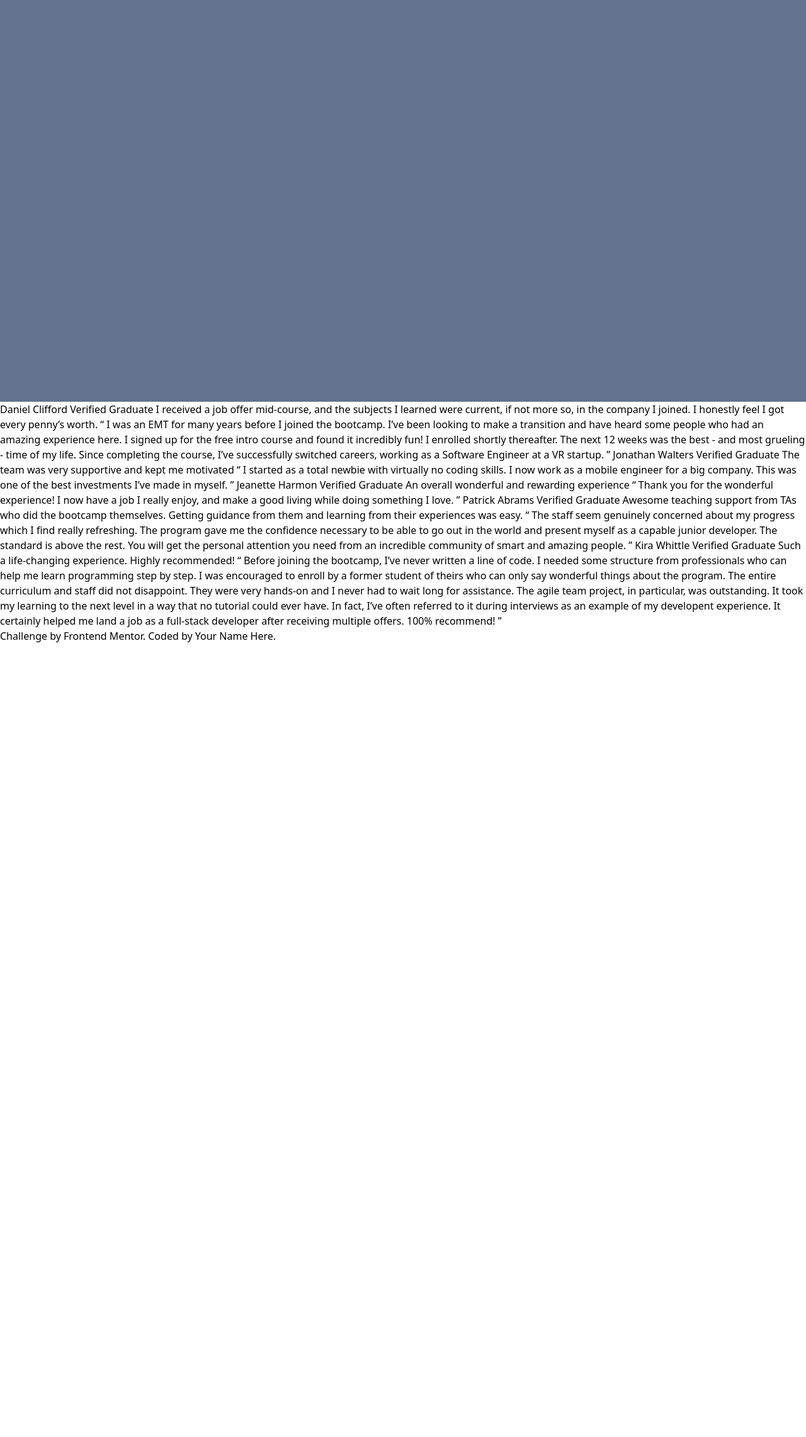
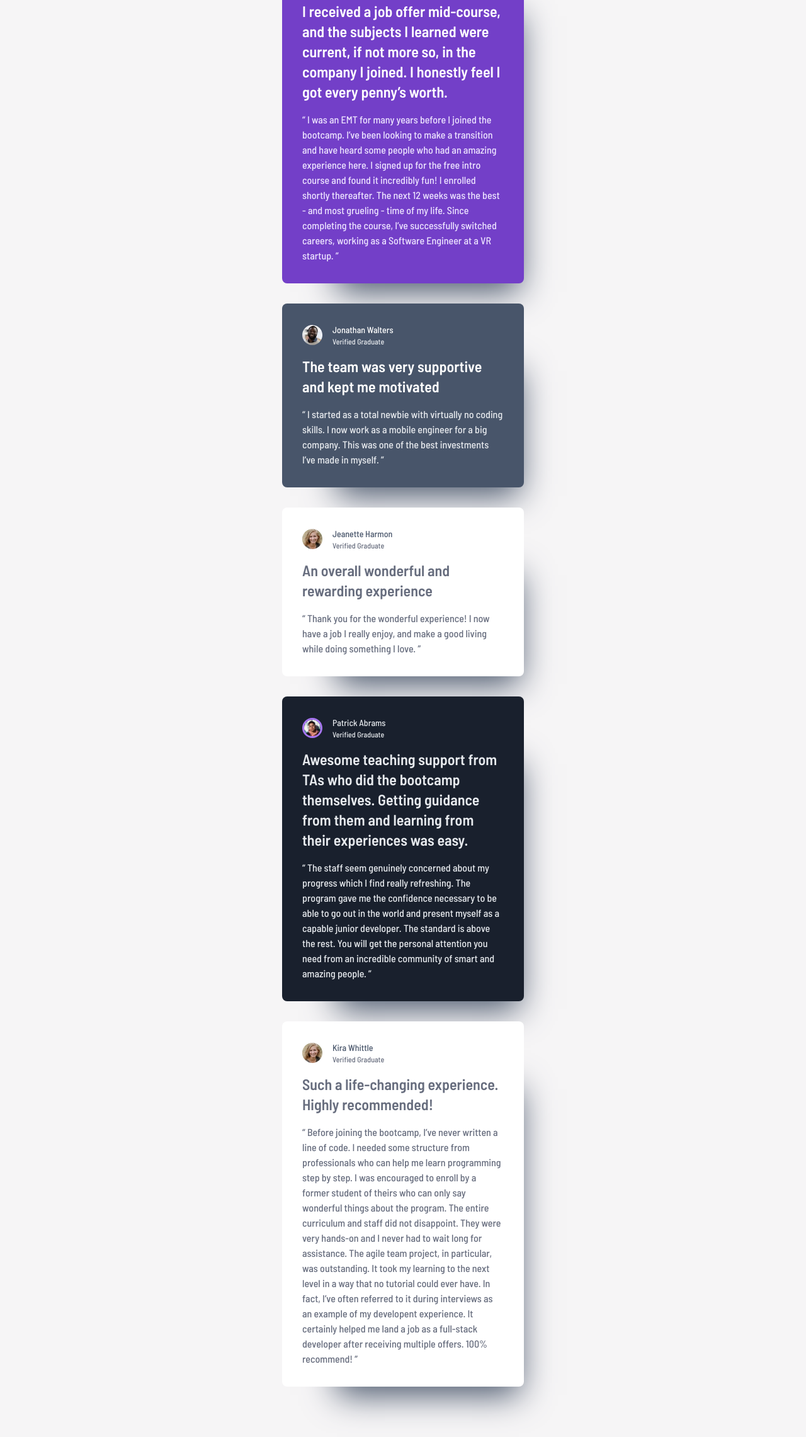
Before and after one commit to JVarney03/webdev-testimonials-section, a website built with Vite: page index.html in a window 1280 px wide. Shown: the part 162-2444 px from the top of the page at 63% size. Before the commit the page ends 1184 px from the top, so only its background shows below. Built offline with nearby package versions, Linux system fonts and the light colour scheme.

Commit message:
finished mobile

```diff
--- a/index.html
+++ b/index.html
@@ -15,49 +15,145 @@
     <title>Frontend Mentor | [Challenge Name Here]</title>
     <link rel="stylesheet" href="./src/style.css" />
   </head>
-  <body>
-    <main class="min-h-screen w-screen bg-slate-500">
+  <body class="font-barlow bg-white-100">
+    <main class="my-20 grid w-screen justify-center gap-8">
+      <article
+        class="shadow-drop flex max-w-sm flex-col gap-4 rounded-lg bg-purple-500 p-8 text-white"
+      >
+        <header class="flex items-center gap-4">
+          <img
+            class="h-8 rounded-full border-3 border-purple-300"
+            src="images/image-daniel.jpg"
+            alt="Profile Picture"
+          />
+          <div>
+            <h3 class="text-sm font-medium">Daniel Clifford</h3>
+            <h2 class="text-xs font-medium">Verified Graduate</h2>
+          </div>
+        </header>
+        <h3 class="text-2xl font-semibold">
+          I received a job offer mid-course, and the subjects I learned were
+          current, if not more so, in the company I joined. I honestly feel I
+          got every penny’s worth.
+        </h3>
+        <p class="font-medium text-purple-50">
+          “ I was an EMT for many years before I joined the bootcamp. I’ve been
+          looking to make a transition and have heard some people who had an
+          amazing experience here. I signed up for the free intro course and
+          found it incredibly fun! I enrolled shortly thereafter. The next 12
+          weeks was the best - and most grueling - time of my life. Since
+          completing the course, I’ve successfully switched careers, working as
+          a Software Engineer at a VR startup. ”
+        </p>
+      </article>
 
+      <article
+        class="shadow-drop bg-grey-500 flex max-w-sm flex-col gap-4 rounded-lg p-8 text-white"
+      >
+        <header class="flex items-center gap-4">
+          <img
+            class="h-8 rounded-full"
+            src="images/image-jonathan.jpg"
+            alt="Profile Picture"
+          />
+          <div>
+            <h3 class="text-sm font-medium">Jonathan Walters</h3>
+            <h2 class="text-grey-100 text-xs font-medium">Verified Graduate</h2>
+          </div>
+        </header>
+        <h3 class="text-2xl font-semibold">
+          The team was very supportive and kept me motivated
+        </h3>
+        <p class="text-grey-100 font-medium">
+          “ I started as a total newbie with virtually no coding skills. I now
+          work as a mobile engineer for a big company. This was one of the best
+          investments I’ve made in myself. ”
+        </p>
+      </article>
+
+      <article
+        class="shadow-drop text-grey-400 flex max-w-sm flex-col gap-4 rounded-lg bg-white p-8"
+      >
+        <header class="flex items-center gap-4">
+          <img
+            class="h-8 rounded-full"
+            src="images/image-jeanette.jpg"
+            alt="Profile Picture"
+          />
+          <div>
+            <h3 class="text-grey-500 text-sm font-medium">Jeanette Harmon</h3>
+            <h2 class="text-xs font-medium">Verified Graduate</h2>
+          </div>
+        </header>
+        <h3 class="text-2xl font-semibold">
+          An overall wonderful and rewarding experience
+        </h3>
+        <p class="font-medium">
+          “ Thank you for the wonderful experience! I now have a job I really
+          enjoy, and make a good living while doing something I love. ”
+        </p>
+      </article>
+
+      <article
+        class="shadow-drop text-grey-100 bg-blue flex max-w-sm flex-col gap-4 rounded-lg p-8"
+      >
+        <header class="flex items-center gap-4">
+          <img
+            class="h-8 rounded-full border-3 border-purple-300"
+            src="images/image-patrick.jpg"
+            alt="Profile Picture"
+          />
+          <div>
+            <h3 class="text-sm font-medium">Patrick Abrams</h3>
+            <h2 class="text-xs font-medium">Verified Graduate</h2>
+          </div>
+        </header>
+        <h3 class="text-2xl font-semibold">
+          Awesome teaching support from TAs who did the bootcamp themselves.
+          Getting guidance from them and learning from their experiences was
+          easy.
+        </h3>
+        <p class="font-medium">
+          “ The staff seem genuinely concerned about my progress which I find
+          really refreshing. The program gave me the confidence necessary to be
+          able to go out in the world and present myself as a capable junior
+          developer. The standard is above the rest. You will get the personal
+          attention you need from an incredible community of smart and amazing
+          people. ”
+        </p>
+      </article>
+
+      <article
+        class="shadow-drop text-grey-400 flex max-w-sm flex-col gap-4 rounded-lg bg-white p-8"
+      >
+        <header class="flex items-center gap-4">
+          <img
+            class="h-8 rounded-full"
+            src="images/image-jeanette.jpg"
+            alt="Profile Picture"
+          />
+          <div>
+            <h3 class="text-grey-500 text-sm font-medium">Kira Whittle</h3>
+            <h2 class="text-xs font-medium">Verified Graduate</h2>
+          </div>
+        </header>
+        <h3 class="text-2xl font-semibold">
+          Such a life-changing experience. Highly recommended!
+        </h3>
+        <p class="font-medium">
+          “ Before joining the bootcamp, I’ve never written a line of code. I
+          needed some structure from professionals who can help me learn
+          programming step by step. I was encouraged to enroll by a former
+          student of theirs who can only say wonderful things about the program.
+          The entire curriculum and staff did not disappoint. They were very
+          hands-on and I never had to wait long for assistance. The agile team
+          project, in particular, was outstanding. It took my learning to the
+          next level in a way that no tutorial could ever have. In fact, I’ve
+          often referred to it during interviews as an example of my developent
+          experience. It certainly helped me land a job as a full-stack
+          developer after receiving multiple offers. 100% recommend! ”
+        </p>
+      </article>
     </main>
-    Daniel Clifford Verified Graduate I received a job offer mid-course, and the
-    subjects I learned were current, if not more so, in the company I joined. I
-    honestly feel I got every penny’s worth. “ I was an EMT for many years
-    before I joined the bootcamp. I’ve been looking to make a transition and
-    have heard some people who had an amazing experience here. I signed up for
-    the free intro course and found it incredibly fun! I enrolled shortly
-    thereafter. The next 12 weeks was the best - and most grueling - time of my
-    life. Since completing the course, I’ve successfully switched careers,
-    working as a Software Engineer at a VR startup. ” Jonathan Walters Verified
-    Graduate The team was very supportive and kept me motivated “ I started as a
-    total newbie with virtually no coding skills. I now work as a mobile
-    engineer for a big company. This was one of the best investments I’ve made
-    in myself. ” Jeanette Harmon Verified Graduate An overall wonderful and
-    rewarding experience “ Thank you for the wonderful experience! I now have a
-    job I really enjoy, and make a good living while doing something I love. ”
-    Patrick Abrams Verified Graduate Awesome teaching support from TAs who did
-    the bootcamp themselves. Getting guidance from them and learning from their
-    experiences was easy. “ The staff seem genuinely concerned about my progress
-    which I find really refreshing. The program gave me the confidence necessary
-    to be able to go out in the world and present myself as a capable junior
-    developer. The standard is above the rest. You will get the personal
-    attention you need from an incredible community of smart and amazing people.
-    ” Kira Whittle Verified Graduate Such a life-changing experience. Highly
-    recommended! “ Before joining the bootcamp, I’ve never written a line of
-    code. I needed some structure from professionals who can help me learn
-    programming step by step. I was encouraged to enroll by a former student of
-    theirs who can only say wonderful things about the program. The entire
-    curriculum and staff did not disappoint. They were very hands-on and I never
-    had to wait long for assistance. The agile team project, in particular, was
-    outstanding. It took my learning to the next level in a way that no tutorial
-    could ever have. In fact, I’ve often referred to it during interviews as an
-    example of my developent experience. It certainly helped me land a job as a
-    full-stack developer after receiving multiple offers. 100% recommend! ”
-
-    <div class="attribution">
-      Challenge by
-      <a href="https://www.frontendmentor.io?ref=challenge" target="_blank"
-        >Frontend Mentor</a
-      >. Coded by <a href="#">Your Name Here</a>.
-    </div>
   </body>
 </html>
--- a/setup-vite-tailwind.mjs
+++ /dev/null
@@ -1,99 +0,0 @@
-#!/usr/bin/env node
-/**
- * Setup script for Vite + Tailwind + gh-pages
- * Works for existing folders and new projects.
- */
-
-import fs from "fs";
-import path from "path";
-import { execSync } from "child_process";
-
-const cwd = process.cwd();
-const projectName = path.basename(cwd);
-
-// ----- Helpers -----
-const run = (cmd) => execSync(cmd, { cwd, stdio: "inherit" });
-const write = (file, content) =>
-  fs.writeFileSync(path.join(cwd, file), content);
-
-// ----- Initialize npm if needed -----
-if (!fs.existsSync(path.join(cwd, "package.json"))) {
-  console.log("🟢 Initializing npm...");
-  run("npm init -y");
-}
-
-// ----- Read and update package.json -----
-const pkgPath = path.join(cwd, "package.json");
-const pkg = JSON.parse(fs.readFileSync(pkgPath, "utf8"));
-
-pkg.name = pkg.name || projectName;
-pkg.version = pkg.version || "1.0.0";
-pkg.homepage = `https://github.com/JVarney03/${projectName}`;
-pkg.description =
-  pkg.description ||
-  `Auto-generated Vite + Tailwind + gh-pages setup for ${projectName}.`;
-
-pkg.prettier = {
-  plugins: ["prettier-plugin-tailwindcss"],
-};
-
-pkg.devDependencies = {
-  "gh-pages": "^6.3.0",
-  prettier: "^3.6.2",
-  "prettier-plugin-tailwindcss": "^0.7.1",
-  vite: "^7.1.12",
-  ...(pkg.devDependencies || {}),
-};
-
-pkg.dependencies = {
-  "@tailwindcss/vite": "^4.1.16",
-  tailwindcss: "^4.1.16",
-  ...(pkg.dependencies || {}),
-};
-
-pkg.scripts = {
-  predeploy: "npm run build",
-  deploy: "gh-pages -d dist",
-  dev: "vite",
-  build: "vite build",
-  preview: "vite preview",
-  ...(pkg.scripts || {}),
-};
-
-
-// ----- Write updated package.json -----
-fs.writeFileSync(pkgPath, JSON.stringify(pkg, null, 2));
-console.log("✅ Updated package.json");
-
-// ----- Create vite.config.js -----
-const viteConfigPath = path.join(cwd, "vite.config.js");
-const viteConfig = `import { defineConfig } from "vite";
-import tailwindcss from "@tailwindcss/vite";
-
-export default defineConfig({
-  plugins: [tailwindcss()],
-  base: "/${projectName}/",
-});
-`;
-write("vite.config.js", viteConfig);
-console.log("✅ Created vite.config.js");
-
-// ----- Create Tailwind source CSS -----
-const srcDir = path.join(cwd, "src");
-if (!fs.existsSync(srcDir)) fs.mkdirSync(srcDir);
-
-const cssPath = path.join(srcDir, "style.css");
-if (!fs.existsSync(cssPath)) {
-  write(
-    "src/style.css",
-    `@import "tailwindcss";`
-  );
-  console.log("✅ Created src/style.css");
-}
-
-// ----- Install dependencies -----
-console.log("📦 Installing dependencies (this might take a minute)...");
-run("npm install");
-
-console.log("\n🎉 All done!");
-console.log(`👉 Run "npm run dev" to start the project.`);
--- a/src/style.css
+++ b/src/style.css
@@ -1 +1,21 @@
+@import url("https://fonts.googleapis.com/css2?family=Barlow+Semi+Condensed:ital,wght@0,100;0,200;0,300;0,400;0,500;0,600;0,700;0,800;0,900;1,100;1,200;1,300;1,400;1,500;1,600;1,700;1,800;1,900&display=swap");
 @import "tailwindcss";
+
+@theme {
+  --color-black: #121212;
+  --color-blue: #19202d;
+  --color-white: #ffffff;
+  --color-white-100: #F6F5F6;
+  --color-grey-100: #e7eaee;
+  --color-grey-200: #cfcfcf;
+  --color-grey-400: #676d7e;
+  --color-grey-500: #48556a;
+  --color-purple-50: #ede4ff;
+  --color-purple-300: #a775f1;
+  --color-purple-500: #733fc8;
+
+  --shadow-drop: 40px 60px 50px -47px var(--color-grey-500);
+
+  --font-barlow: "Barlow Semi Condensed";
+
+}
```
